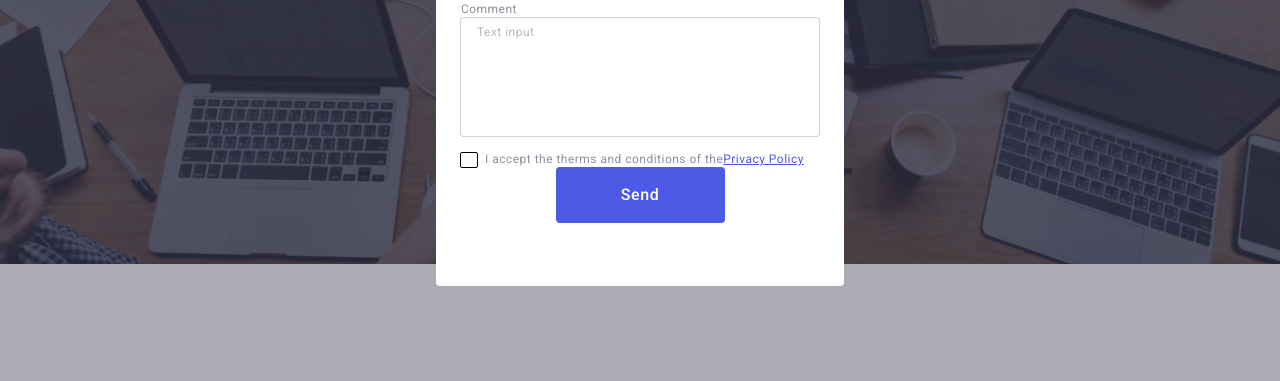
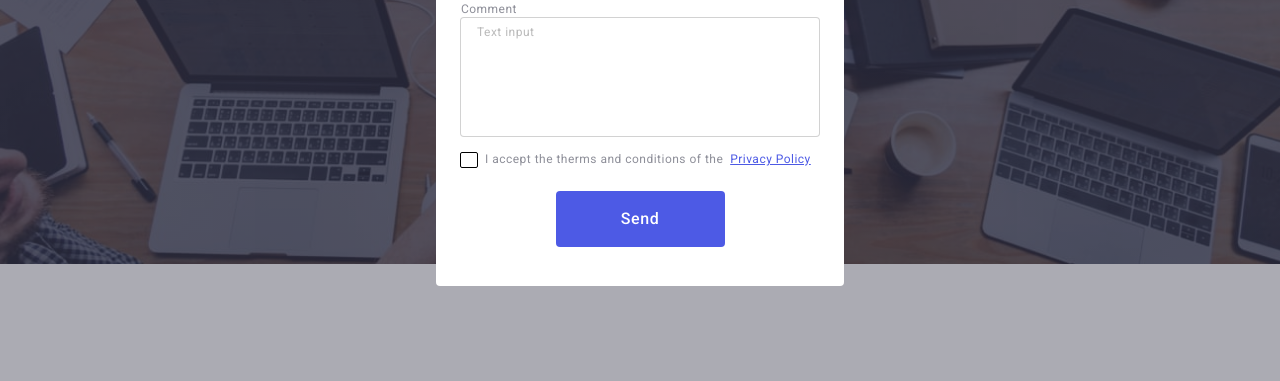
Before and after one commit to Volodya1989/goit-markup-hw-06, a plain HTML site: page index.html in a window 1280 px wide. Both pictures are taken after a click on the button "Order Service". Shown: the part 402-783 px from the top of the page. Drawn offline with nearby package versions, Linux system fonts and the light colour scheme.

Commit message:
send margin added

```diff
--- a/css/style.css
+++ b/css/style.css
@@ -347,7 +347,9 @@ p {
   height: 120px;
   resize: none;
 }
-
+.item-check{
+  margin-bottom: 24px;
+}
 .item-checkbox {
   position: relative;
   display: flex;
--- a/index.html
+++ b/index.html
@@ -123,7 +123,7 @@
                         id="comment"
                       ></textarea>
                     </li>
-                    <li class="">
+                    <li class="item-check">
                       <div class=" item-checkbox main-checkbox">
                         <input
                           class="checkbox visually-hidden"
@@ -137,7 +137,7 @@
                         </svg>
 
                         <label class="label-form privacy-text" for="checkbox"
-                          >I accept the therms and conditions of the
+                          >I accept the therms and conditions of the &nbsp;
                           <a href=""> Privacy Policy</a></label
                         >
                       </div>
```
